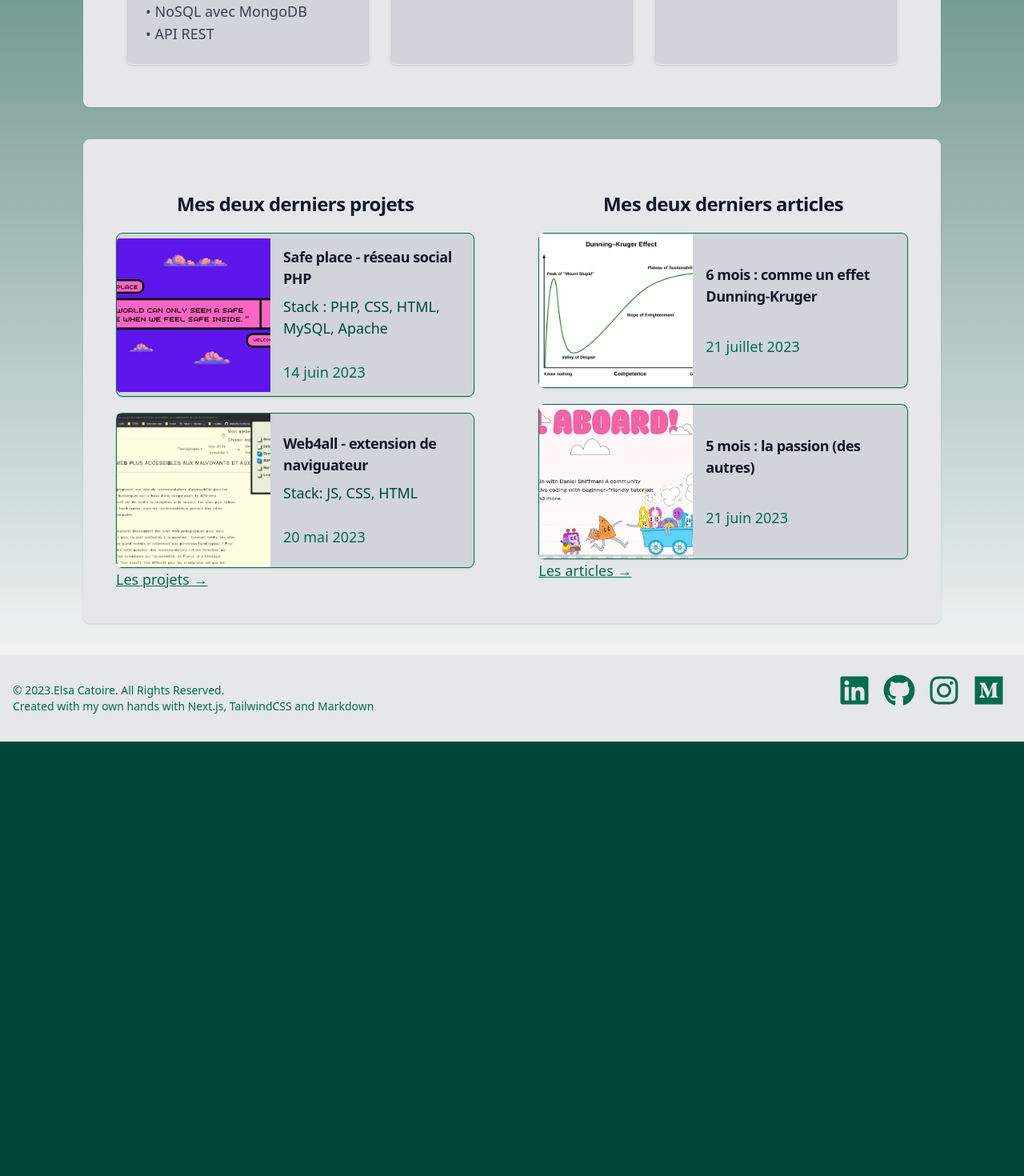
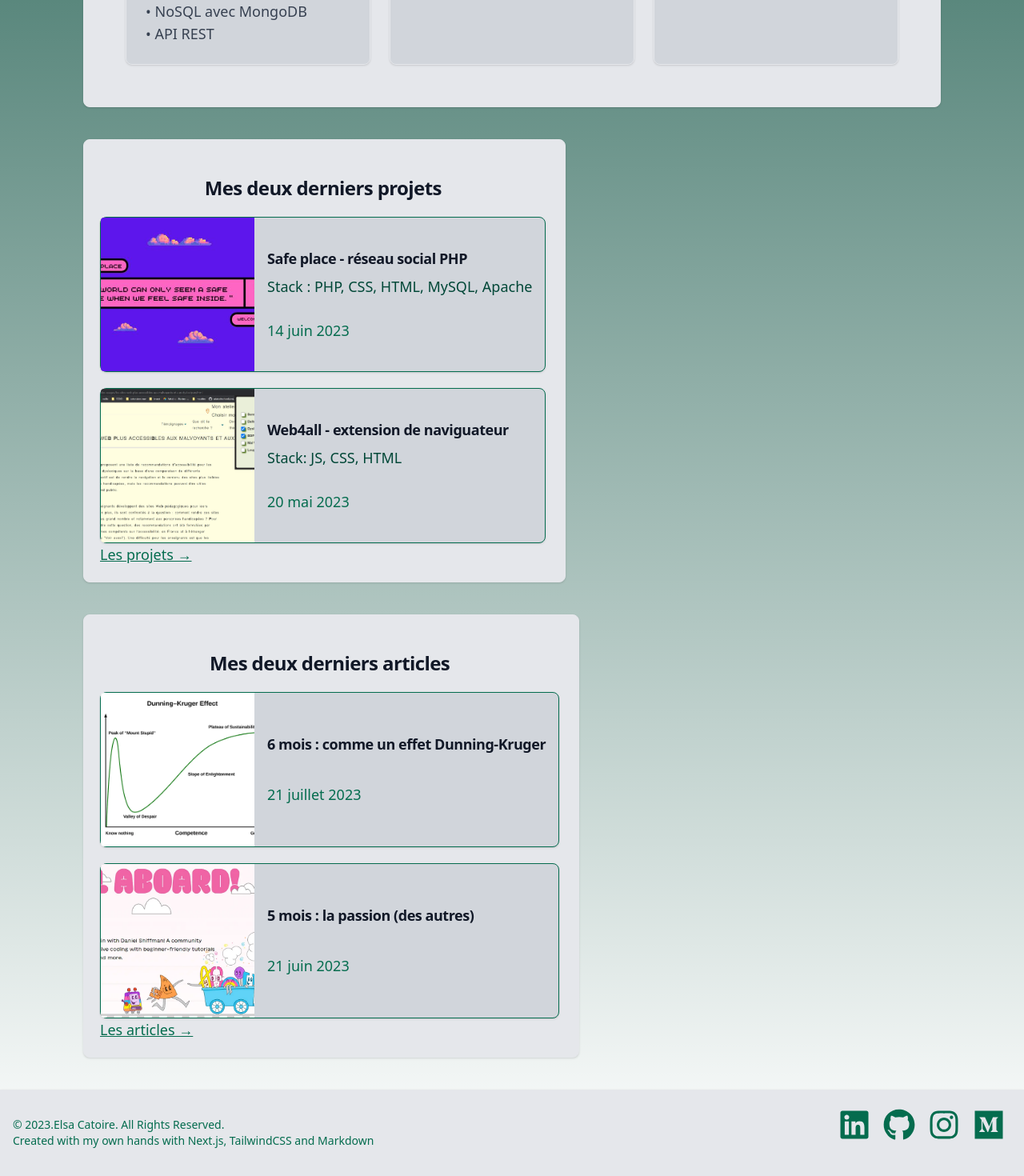
Before and after one commit to elsacatoire/blog-next, a Next.js app: page / in a window 1280 px wide. Shown: the part 794-2264 px from the top of the page at 80% size. Before the commit the page ends 1721 px from the top, so only its background shows below. Built offline with nearby package versions, Linux system fonts and the light colour scheme.

Commit message:
deux bloc cards 2 accueil

```diff
--- a/app/page.tsx
+++ b/app/page.tsx
@@ -46,7 +46,7 @@ export default function Home() {
               <p className="font-normal text-gray-700 dark:text-gray-400">&#x2022; API REST</p>
             </div>
           </div>
-          <div className="w-full md:w-1/3 md:order-1 p-3">
+          <div className="w-full md:w-1/3 md:order-2 p-3">
             <div className="h-full max-w-sm p-6 bg-gray-300 border border-gray-200 rounded-lg shadow dark:bg-gray-800 dark:border-gray-700 dark:hover:bg-gray-700">
               <h5 className="mb-2 text-2xl font-bold tracking-tight text-gray-900 dark:text-white">J&rsquo;apprends aussi</h5>
               <p className="font-normal text-gray-700 dark:text-gray-400">&#x2022; Java</p>
@@ -55,7 +55,7 @@ export default function Home() {
             </div>
           </div>
 
-          <div className="w-full md:w-1/3 md:order-1 p-3">
+          <div className="w-full md:w-1/3 md:order-3 p-3">
             <div className="h-full max-w-sm p-6 bg-gray-300 border border-gray-200 rounded-lg shadow dark:bg-gray-800 dark:border-gray-700 dark:hover:bg-gray-700">
               <h5 className="mb-2 text-2xl font-bold tracking-tight text-gray-900 dark:text-white">Backlog</h5>
               <p className="font-normal text-gray-700 dark:text-gray-400">&#x2022; Django, FAST API</p>
@@ -64,18 +64,21 @@ export default function Home() {
             </div>
           </div>
         </div>
-
       </div>
-      <div className="mt-10 text-lg text-left block p-10 text-gray-900 bg-gray-200 border border-gray-200 rounded-lg shadow  dark:bg-gray-800 dark:border-gray-700 dark:hover:bg-gray-700">
-        <div className="flex flex-col md:flex-row md:space-x-8 items-start">
-          <div className="mr-12">
+      <div className="justify-between flex flex-wrap">
+        <div className="mt-10 text-lg text-left block p-5 text-gray-900 bg-gray-200 border border-gray-200 rounded-lg shadow  dark:bg-gray-800 dark:border-gray-700 dark:hover:bg-gray-700">
+          <div className="mr-1">
             <ProjectPosts2 />
           </div>
-          <div className="mr-12">
+        </div>
+        <div className="mt-10 text-lg text-left block p-5 text-gray-900 bg-gray-200 border border-gray-200 rounded-lg shadow  dark:bg-gray-800 dark:border-gray-700 dark:hover:bg-gray-700">
+          <div className="mr-1">
             <Post2 />
           </div>
         </div>
       </div>
-    </main>
+
+
+    </main >
   )
 }
```
